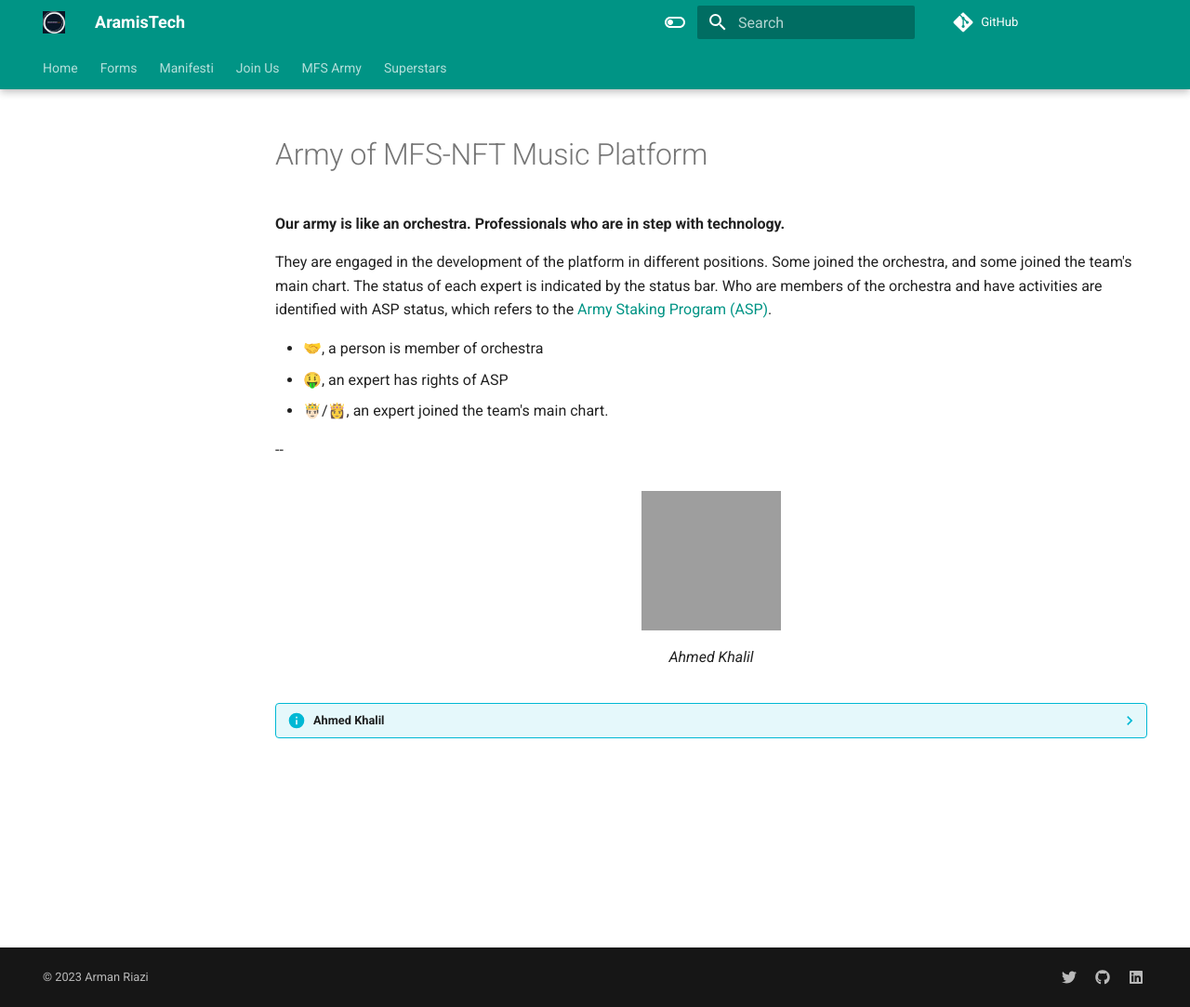
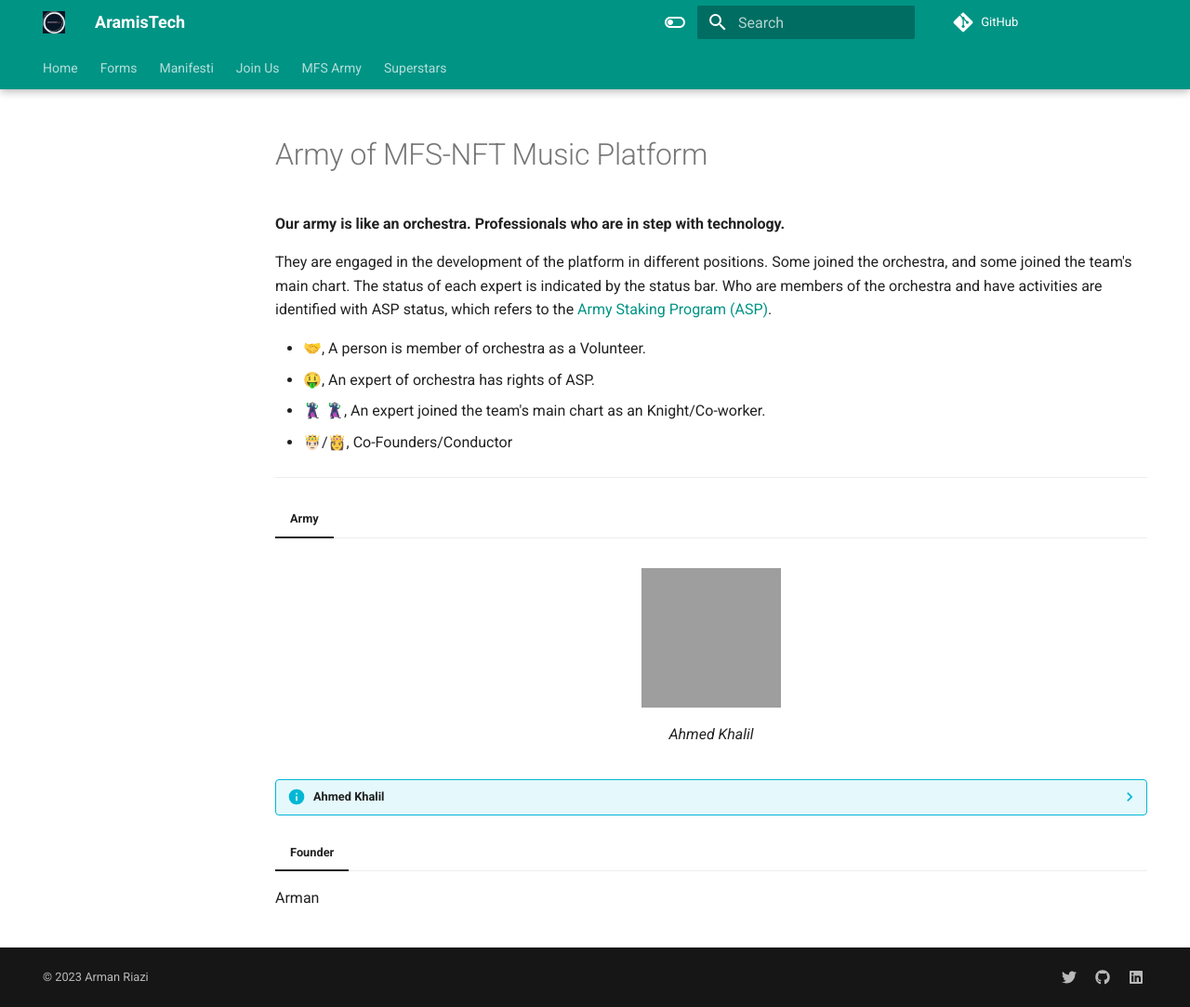
Before and after one commit to 21crickets/21crickets.github.io, an MkDocs documentation site: the page built from docs/career/army-mfs.md, in a window 1280 px wide and 1083 px high. Shown: the whole window at 93% size. Built offline with MkDocs 1.6.1 and Material for MkDocs 9.7.7, drawn with Linux system fonts in a browser that asks for light colours; grey boxes are pictures that could not be loaded.

Commit message:
add ahmed5

```diff
--- a/docs/career/army-mfs.md
+++ b/docs/career/army-mfs.md
@@ -9,11 +9,15 @@ title: "Army of MFS-NFT Music Platform"
 
 They are engaged in the development of the platform in different positions. Some joined the orchestra, and some joined the team's main chart. The status of each expert is indicated by the status bar. Who are members of the orchestra and have activities are identified with ASP status, which refers to the [Army Staking Program (ASP)](../career/Employment.md).
 
-- 🤝, a person is member of orchestra
-- 🤑, an expert has rights of ASP
-- 🤴🏻/👸, an expert joined the team's main chart.
+- 🤝, A person is member of orchestra as a Volunteer.
+- 🤑, An expert of orchestra has rights of ASP.
+- 🦹 🦹‍♂️, An expert joined the team's main chart as an Knight/Co-worker.
+- 🤴🏻/👸, Co-Founders/Conductor
 
---
+---
+
+
+=== "Army"
 
 <figure markdown>
 ![Token distribution](https://avatars.githubusercontent.com/u/63037202?v=4){ width="150" height="200" align=center }
@@ -23,4 +27,8 @@ They are engaged in the development of the platform in different positions. Some
 ??? info "Ahmed Khalil"
 
     - [x]  M. ED, EMBA, M.Sc Digital Currency
-    - [x]  🤝,{}
+    - [x]  🤝
+
+=== "Founder"
+
+    Arman
```
